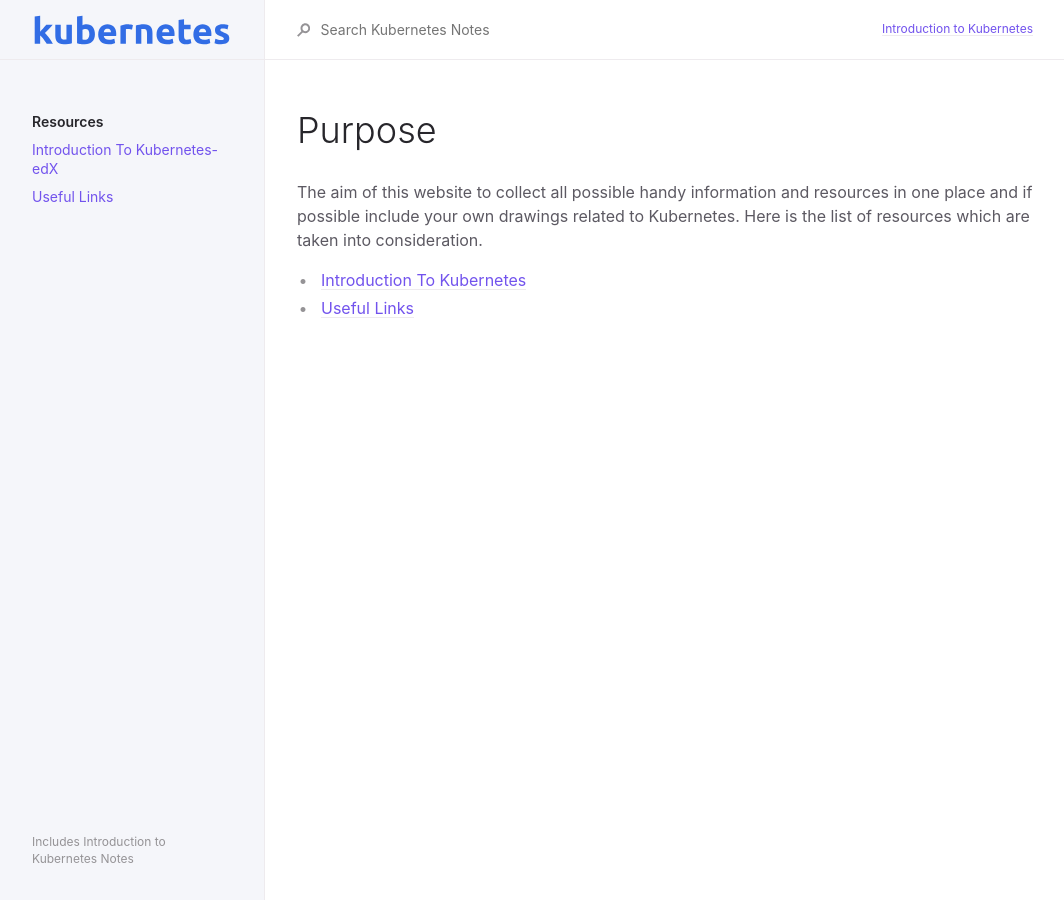
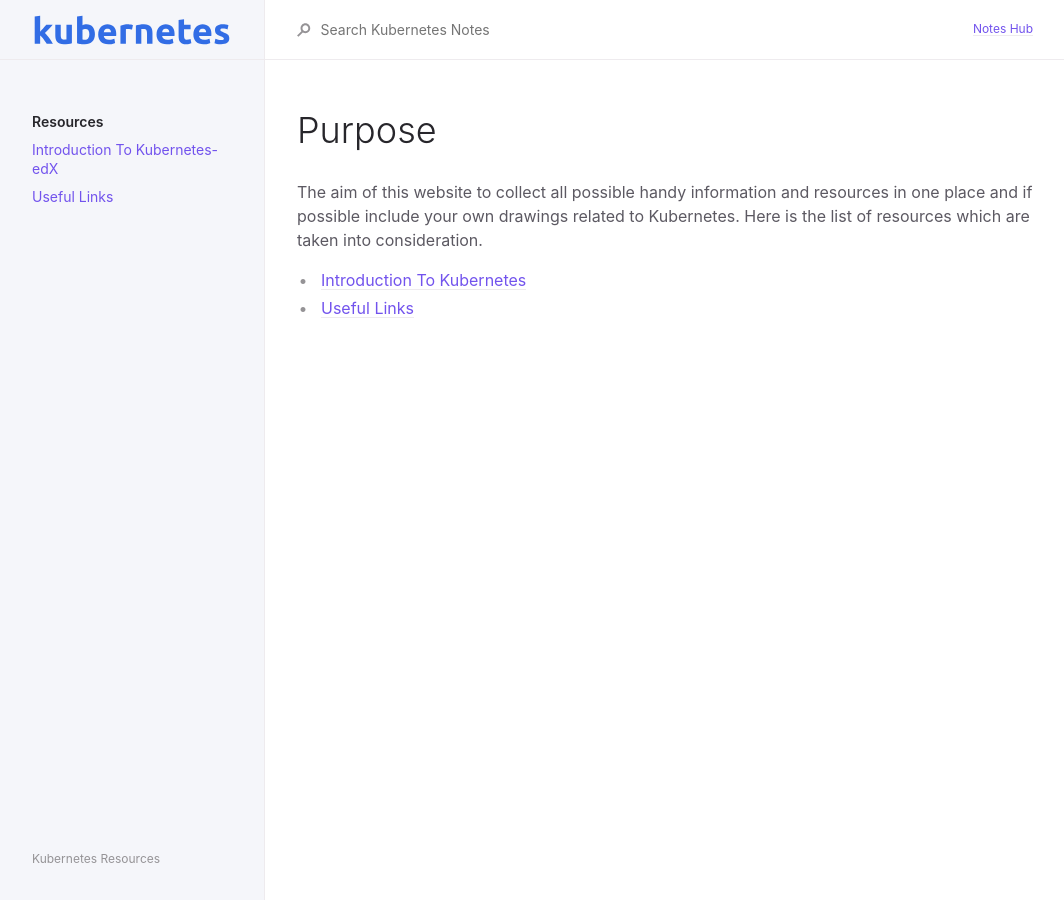
Before and after one commit to merkez/kubernetes, a Jekyll site: the page built from index.md, in a window 1280 px wide. Shown: the whole page, without its empty margins (107-1171 px from the left). Built offline with Jekyll 4.4.1, drawn with Linux system fonts in a browser that asks for light colours.

Commit message:
resources name changes

```diff
--- a/_config.yml
+++ b/_config.yml
@@ -14,7 +14,7 @@
 # You can create any custom variable you would like, and they will be accessible
 # in the templates via {{ site.myvariable }}.
 title: Kubernetes Notes
-description: Includes Introduction to Kubernetes Notes
+description: Notes Hub
 baseurl: "/" # the subpath of your site, e.g. /blog
 url: "https://mrturkmen.com" # the base hostname & protocol for your site, e.g. http://example.com
 
@@ -35,8 +35,8 @@ heading_anchors: true
 
 # Aux links for the upper right navigation
 aux_links:
-  "Introduction to Kubernetes":
-    - "https://www.edx.org/course/introduction-to-kubernetes"
+  "Notes Hub":
+    - "https://mrturkmen.com/kubernetes"
 
 
 # Color scheme currently only supports "dark" or nil (default)
--- a/_layouts/default.html
+++ b/_layouts/default.html
@@ -25,7 +25,7 @@ layout: table_wrappers
         {% include nav.html %}
       </div>
       <footer class="site-footer">
-        <p class="text-small text-grey-dk-000 mb-4">Includes Introduction to Kubernetes Notes</p>
+        <p class="text-small text-grey-dk-000 mb-4">Kubernetes Resources</p>
       </footer>
     </div>
     <div class="main-content-wrap js-main-content" tabindex="0">
```
